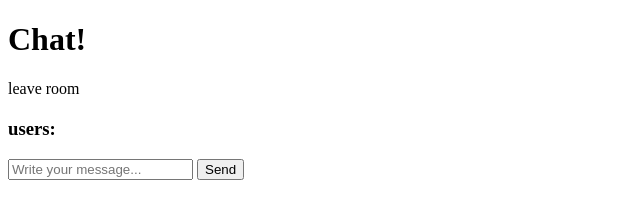
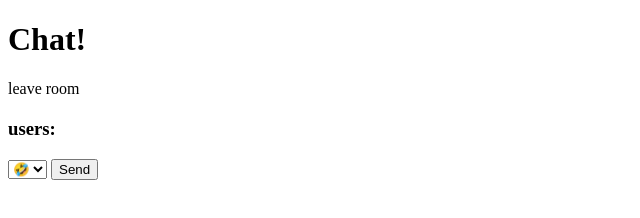
Before and after one commit to Sepsad/simple-chat-app, a website: page public/chat.html in a window 1280 px wide. Shown: the whole page, without its empty margins (0-640 px from the left). Drawn offline with nearby package versions, Linux system fonts and the light colour scheme; no server answers.

Commit message:
select emoji opitions added

```diff
--- a/public/chat.html
+++ b/public/chat.html
@@ -26,13 +26,19 @@
 
         <div>
             <form id = "chat-form">
-                <input
+                <!-- <input
                     id="msg"
                     type="text"
                     placeholder="Write your message..."
                     required
                     autocomplete="off"
-                />
+                /> -->
+                <select name="msg" id="msg" required>
+                    <option value="&#129315;">&#129315;</option>
+                    <option value="&#x1f622;">&#x1f622;</option>
+                    <option value="&#128544;">&#128544;</option>
+                    <option value="&#x1F633;">&#x1F633;</option>
+                </select>
                 <button>Send</button>
             </form>
         </div>
```
